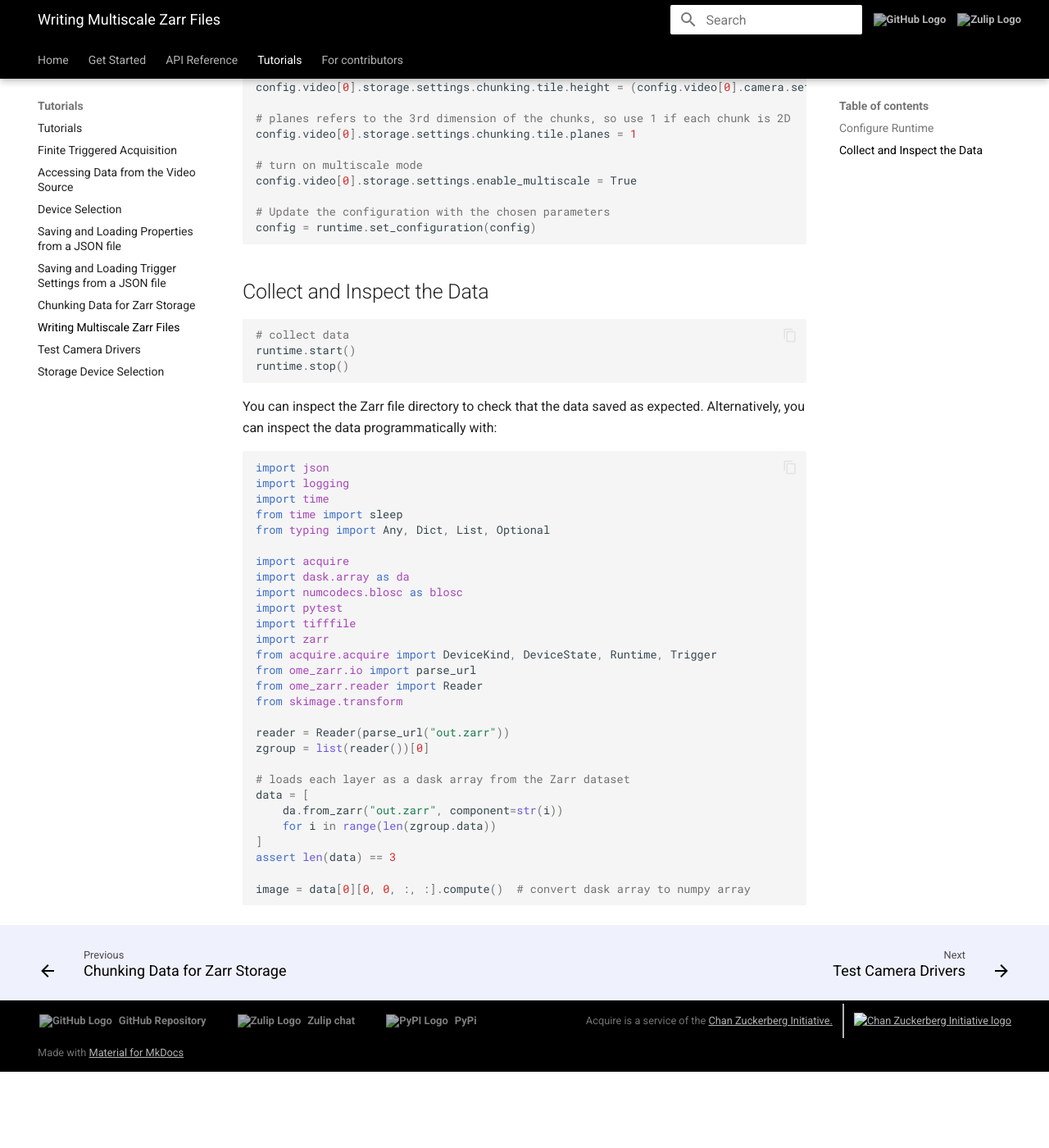
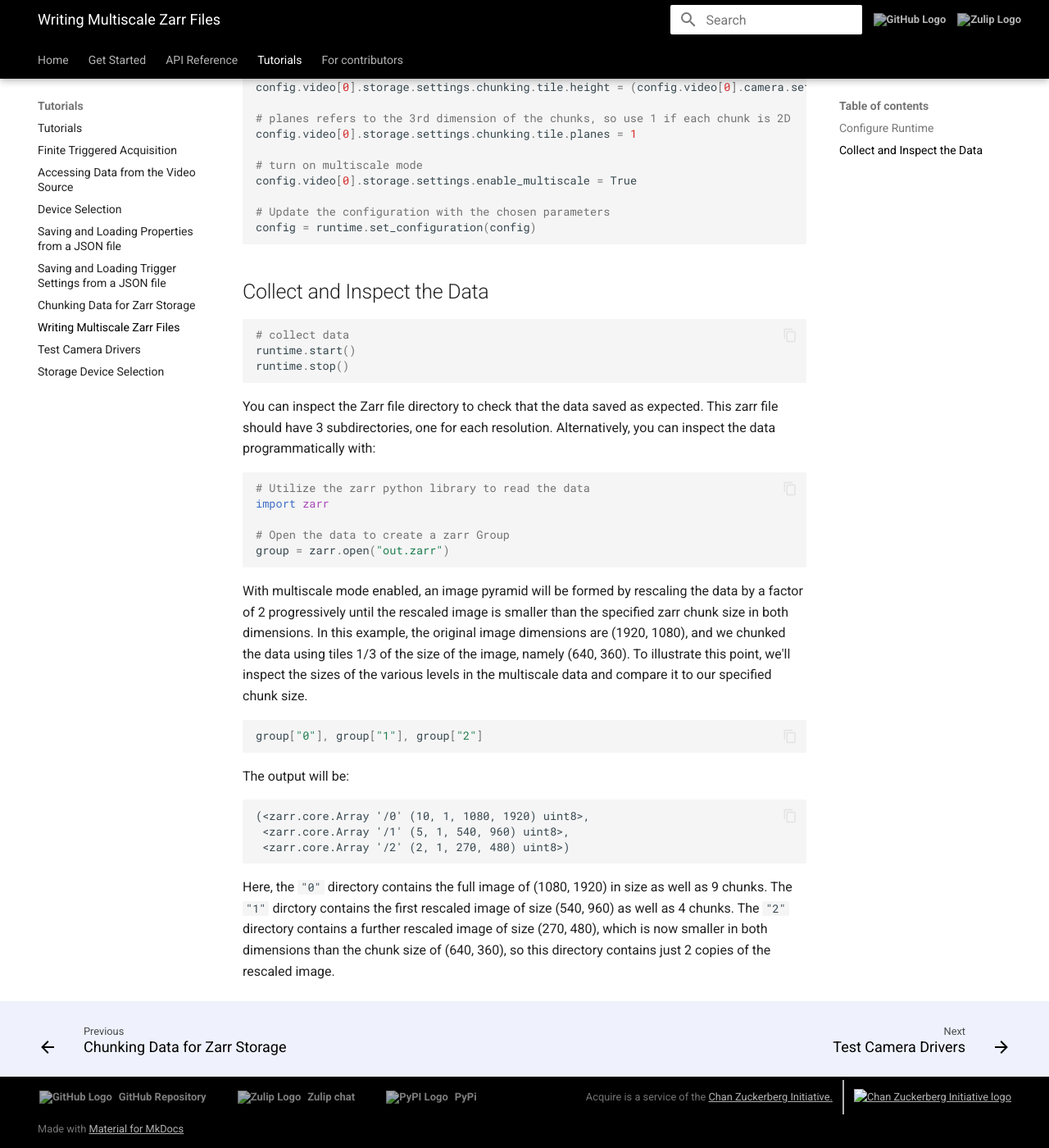
Before and after one commit to melissawm/acquire-docs, an MkDocs documentation site: the page built from docs/tutorials/multiscale.md, in a window 1280 px wide and 1400 px high, scrolled down 1283 px. Shown: the whole window at 82% size. Built offline with MkDocs 1.6.1 and Material for MkDocs 9.7.7, drawn with Linux system fonts in a browser that asks for light colours; comment, search, counter and statistics services are not loaded; before the commit the page ends 2590 px from its top, so only the background shows below that; some of the changed text lies outside the part shown.

Commit message:
Update multiscale.md
Explaining how multiscale and chunking relate

````diff
--- a/docs/tutorials/multiscale.md
+++ b/docs/tutorials/multiscale.md
@@ -5,7 +5,7 @@ This tutorial will provide an example of writing multiscale data to a Zarr file.
 Zarr has additional capabilities relative to Acquire's basic storage devices, namely _chunking_, _compression_, and _multiscale storage_. To enable _chunking_ and _multiscale storage_, set those attributes in instances of the `ChunkingProperties` and `StorageProperties` classes, respectively. You can learn more about the Zarr capabilities in `Acquire` [here](https://github.com/acquire-project/acquire-driver-zarr).
 
 ## Configure `Runtime`
-To start, we'll create a `Runtime` object and configure the streaming process, selecting `Zarr` as the storage device to enable multiscale data.
+To start, we'll create a `Runtime` object and begin to configure the streaming process, selecting `Zarr` as the storage device so that writing multiscale data is possible.
 
 ```python
 import acquire
@@ -44,7 +44,7 @@ config.video[0].storage.settings.pixel_scale_um = (1, 1) # 1 micron by 1 micron
 config.video[0].storage.settings.filename = "out.zarr"
 ```
 
-Below we'll configure the multiscale specific settings.
+To complete configuration, we'll configure the multiscale specific settings.
 
 ```python
 # Chunk size may need to be optimized for each acquisition.
@@ -72,35 +72,24 @@ runtime.start()
 runtime.stop()
 ```
 
-You can inspect the Zarr file directory to check that the data saved as expected. Alternatively, you can inspect the data programmatically with:
+You can inspect the Zarr file directory to check that the data saved as expected. This zarr file should have 3 subdirectories, one for each resolution. Alternatively, you can inspect the data programmatically with:
 
 ```python
-import json
-import logging
-import time
-from time import sleep
-from typing import Any, Dict, List, Optional
+# Utilize the zarr python library to read the data
+import zarr
 
-import acquire
-import dask.array as da
-import numcodecs.blosc as blosc
-import pytest
-import tifffile
-import zarr
-from acquire.acquire import DeviceKind, DeviceState, Runtime, Trigger
-from ome_zarr.io import parse_url
-from ome_zarr.reader import Reader
-from skimage.transform
+# Open the data to create a zarr Group
+group = zarr.open("out.zarr")
+```
+With multiscale mode enabled, an image pyramid will be formed by rescaling the data by a factor of 2 progressively until the rescaled image is smaller than the specified zarr chunk size in both dimensions. In this example, the original image dimensions are (1920, 1080), and we chunked the data using tiles 1/3 of the size of the image, namely (640, 360). To illustrate this point, we'll inspect the sizes of the various levels in the multiscale data and compare it to our specified chunk size.
 
-reader = Reader(parse_url("out.zarr"))
-zgroup = list(reader())[0]
-
-# loads each layer as a dask array from the Zarr dataset
-data = [
-    da.from_zarr("out.zarr", component=str(i))
-    for i in range(len(zgroup.data))
-]
-assert len(data) == 3
-
-image = data[0][0, 0, :, :].compute()  # convert dask array to numpy array
+```python
+group["0"], group["1"], group["2"]
 ```
+The output will be:
+```
+(<zarr.core.Array '/0' (10, 1, 1080, 1920) uint8>,
+ <zarr.core.Array '/1' (5, 1, 540, 960) uint8>,
+ <zarr.core.Array '/2' (2, 1, 270, 480) uint8>)
+```
+Here, the `"0"` directory contains the full image of (1080, 1920) in size as well as 9 chunks. The `"1"` dirctory contains the first rescaled image of size (540, 960) as well as 4 chunks. The `"2"` directory contains a further rescaled image of size (270, 480), which is now smaller in both dimensions than the chunk size of (640, 360), so this directory contains just 2 copies of the rescaled image.
````
